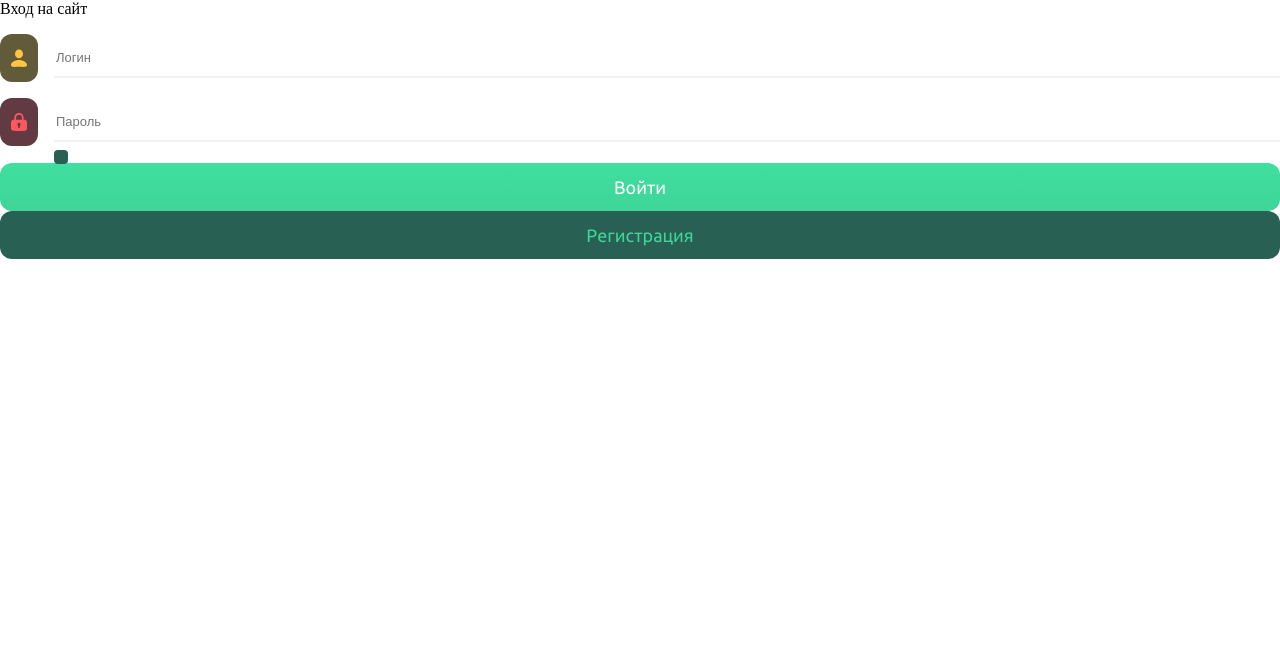
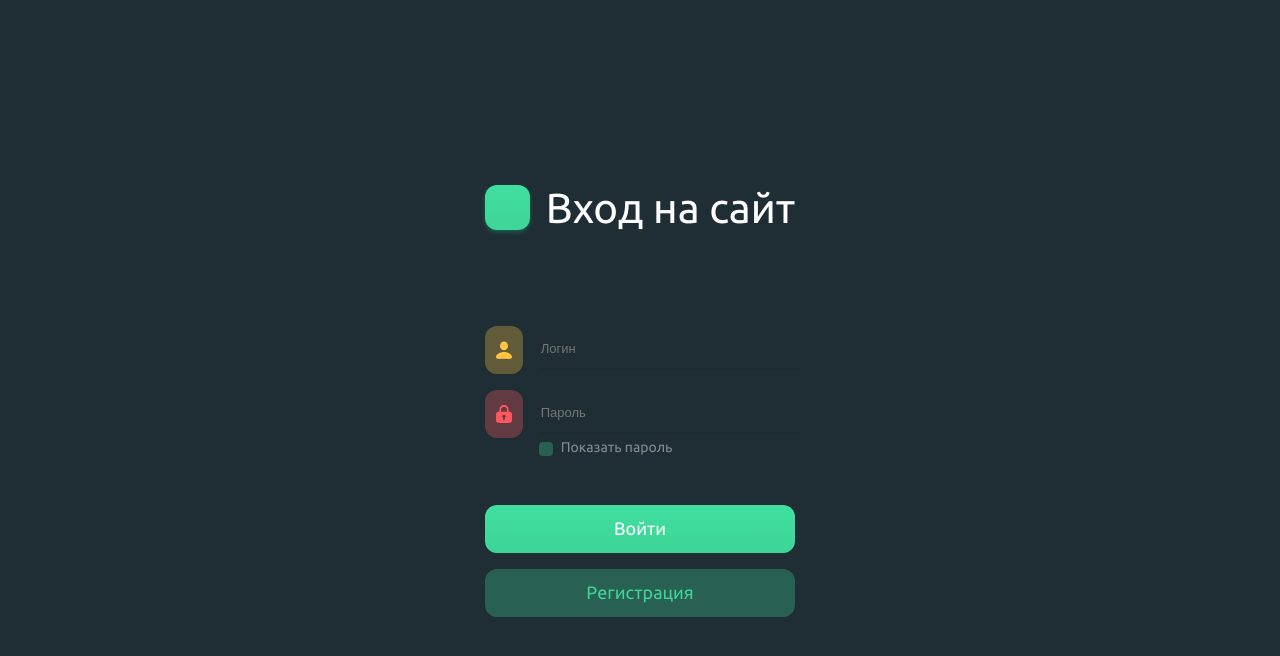
Before and after one commit to beda-app/beda-frontend, a React (Create React App) app: page /login in a window 1280 px wide. Shown: the top 656 px of the page. Built offline with nearby package versions, Linux system fonts and the light colour scheme.

Commit message:
:truck: SignIn -> Login

```diff
--- a/src/features/auth/Login.scss
+++ b/src/features/auth/Login.scss
@@ -1,4 +1,4 @@
-.SignIn {
+.Login {
   margin: 0 auto;
   width: 100%;
   min-height: 100vh;
```
